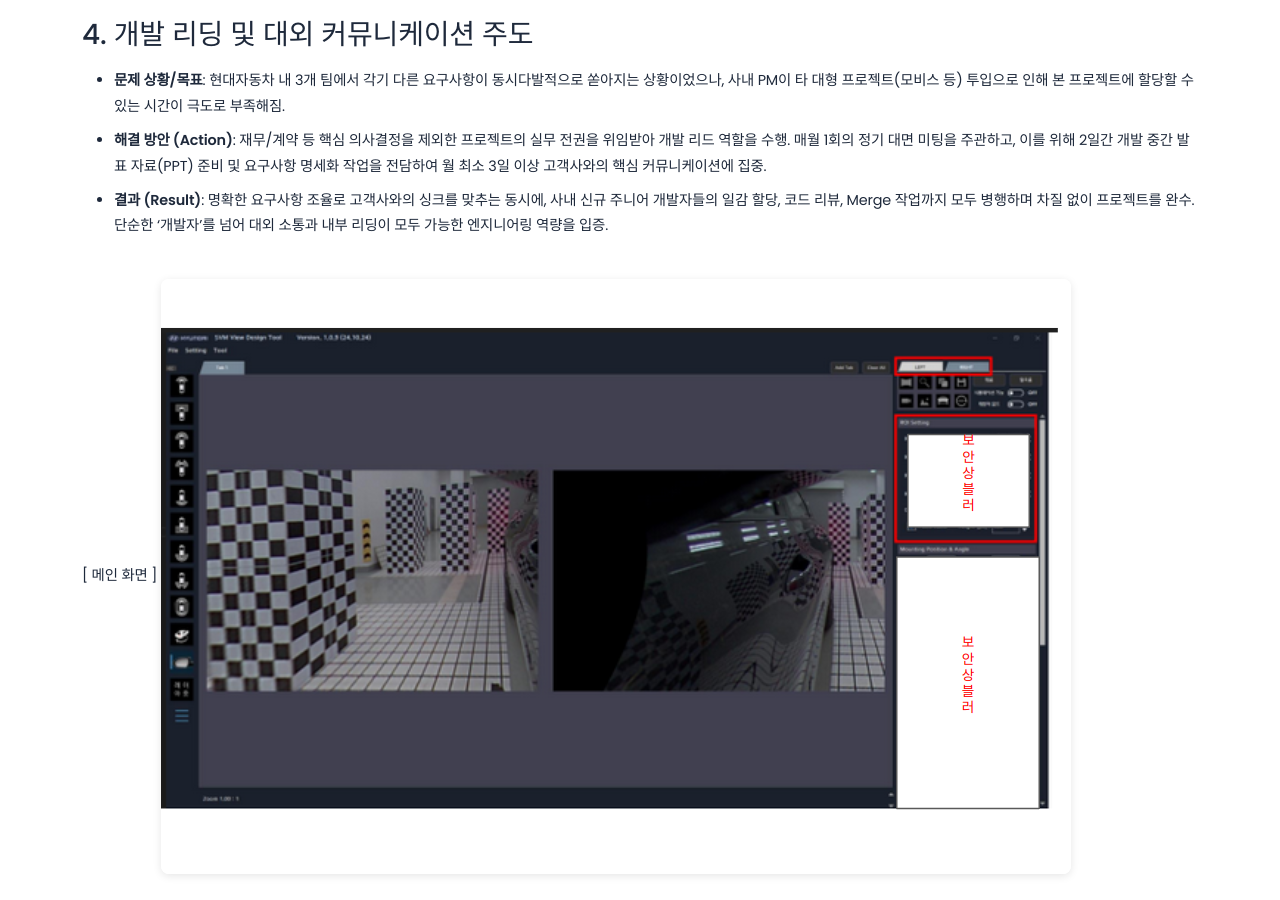
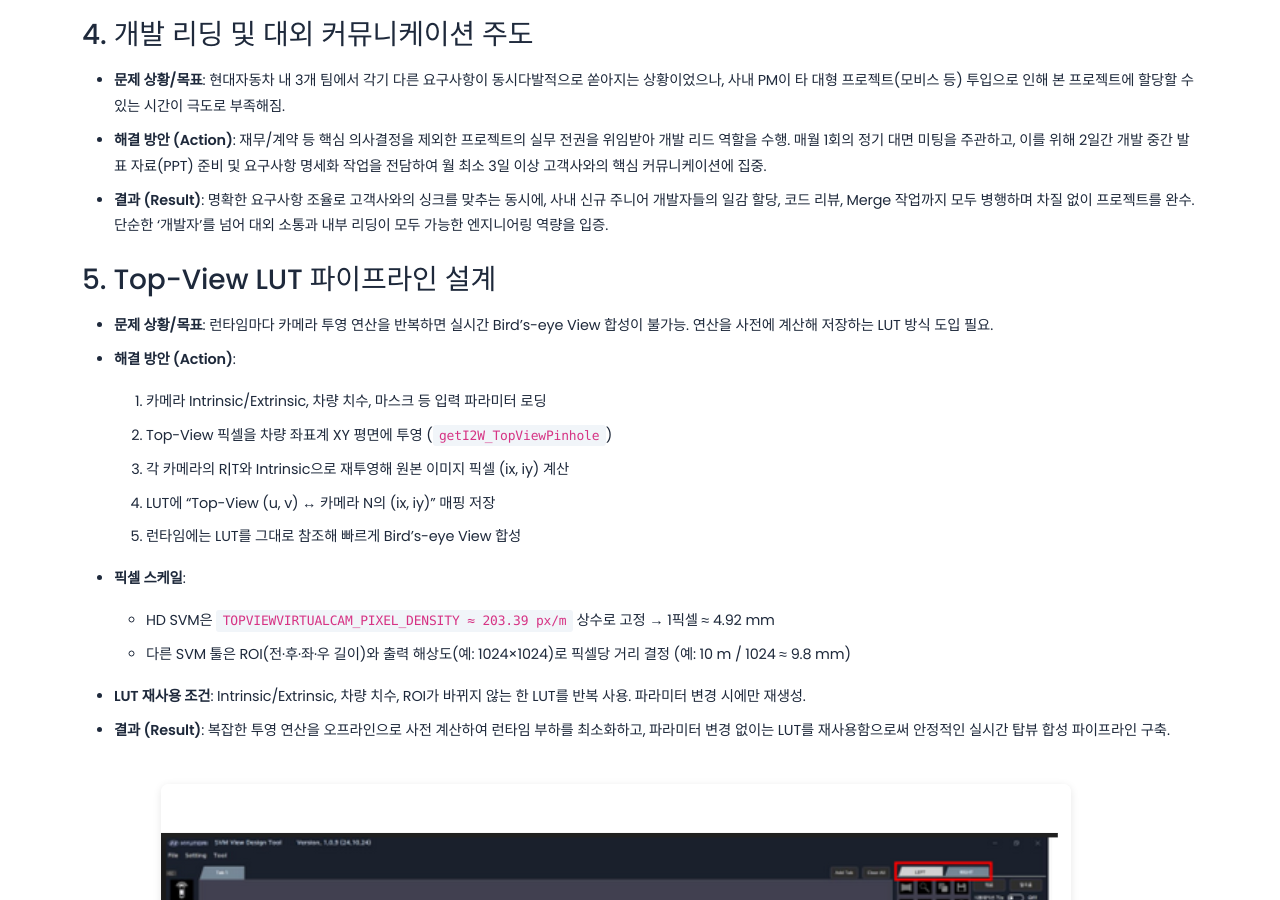
Before and after one commit to jinwoo-Sync/jinwoo-Sync.github.io, a Jekyll site: the page built from _projects/hyundai_calib.md, in a window 1280 px wide and 900 px high, scrolled down 1426 px. Built offline with Jekyll 4.4.1, drawn with Linux system fonts in a browser that asks for light colours.

Commit message:
탑뷰 알고리즘 추가

```diff
--- a/_projects/hyundai_calib.md
+++ b/_projects/hyundai_calib.md
@@ -41,6 +41,21 @@ order: 2
 - **해결 방안 (Action)**: 재무/계약 등 핵심 의사결정을 제외한 프로젝트의 실무 전권을 위임받아 개발 리드 역할을 수행. 매월 1회의 정기 대면 미팅을 주관하고, 이를 위해 2일간 개발 중간 발표 자료(PPT) 준비 및 요구사항 명세화 작업을 전담하여 월 최소 3일 이상 고객사와의 핵심 커뮤니케이션에 집중.
 - **결과 (Result)**: 명확한 요구사항 조율로 고객사와의 싱크를 맞추는 동시에, 사내 신규 주니어 개발자들의 일감 할당, 코드 리뷰, Merge 작업까지 모두 병행하며 차질 없이 프로젝트를 완수. 단순한 '개발자'를 넘어 대외 소통과 내부 리딩이 모두 가능한 엔지니어링 역량을 입증.
 
+### 5. Top-View LUT 파이프라인 설계
+
+- **문제 상황/목표**: 런타임마다 카메라 투영 연산을 반복하면 실시간 Bird's-eye View 합성이 불가능. 연산을 사전에 계산해 저장하는 LUT 방식 도입 필요.
+- **해결 방안 (Action)**:
+  1. 카메라 Intrinsic/Extrinsic, 차량 치수, 마스크 등 입력 파라미터 로딩
+  2. Top-View 픽셀을 차량 좌표계 XY 평면에 투영 (`getI2W_TopViewPinhole`)
+  3. 각 카메라의 R\|T와 Intrinsic으로 재투영해 원본 이미지 픽셀 (ix, iy) 계산
+  4. LUT에 "Top-View (u, v) ↔ 카메라 N의 (ix, iy)" 매핑 저장
+  5. 런타임에는 LUT를 그대로 참조해 빠르게 Bird's-eye View 합성
+- **픽셀 스케일**:
+  - HD SVM은 `TOPVIEWVIRTUALCAM_PIXEL_DENSITY ≈ 203.39 px/m` 상수로 고정 → 1픽셀 ≈ 4.92 mm
+  - 다른 SVM 툴은 ROI(전·후·좌·우 길이)와 출력 해상도(예: 1024×1024)로 픽셀당 거리 결정 (예: 10 m / 1024 ≈ 9.8 mm)
+- **LUT 재사용 조건**: Intrinsic/Extrinsic, 차량 치수, ROI가 바뀌지 않는 한 LUT를 반복 사용. 파라미터 변경 시에만 재생성.
+- **결과 (Result)**: 복잡한 투영 연산을 오프라인으로 사전 계산하여 런타임 부하를 최소화하고, 파라미터 변경 없이는 LUT를 재사용함으로써 안정적인 실시간 탑뷰 합성 파이프라인 구축.
+
 [ 메인 화면 ]
 ![](/assets/images/projects/hyundai_calib/main_screen.png)
 
```
